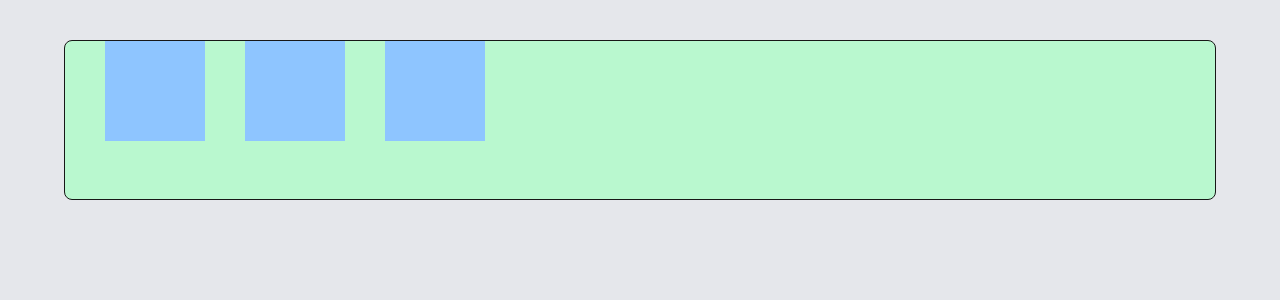
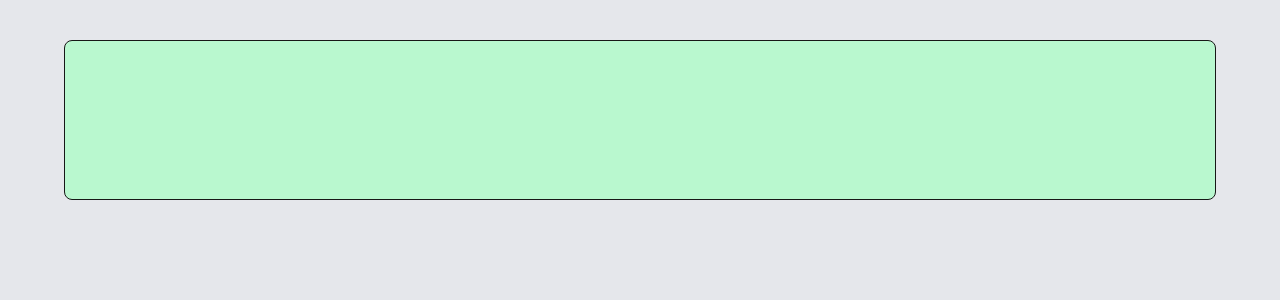
Before and after one commit to rylsherdamz-rgb/ecommerce, a Next.js app: page / in a window 1280 px wide. Shown: the top 300 px of the page. Built offline with nearby package versions, Linux system fonts and the light colour scheme.

Commit message:
got the styling to be decent but not good but the functionality is correct

```diff
--- a/components/Carousel.tsx
+++ b/components/Carousel.tsx
@@ -1,20 +1,14 @@
 // import the types for type safety
 
 export default function Carousel() {
-  return <div className="w-full border h-[20vh] max-sm:overflow-y-auto md:overflow-x-auto
+  return <div className="w-full border max-sm:py-5 md:h-[20vh]
+    max-sm:overflow-y-auto md:overflow-x-auto
+    max-sm:h-[50vh]
     max-sm:grid max-sm:grid-cols-2 md:flex max-sm:flex-col
-    max-sm:gap-y-5 md:gap-x-10
+    max-sm:gap-y-2 md:gap-x-10
     md:flex-row  max-sm:
     max-sm:px-5 md:px-10 rounded-lg bg-green-200">
-    <div className="w-25 h-25 bg-blue-300">
-    </div>
-    <div className="w-25 h-25 bg-blue-300">
-    </div>
-<div className="w-25 h-25 bg-blue-300">
-    </div>
-
-
-
+   {/* add the card here  */}
 
   </div>
 }
```
